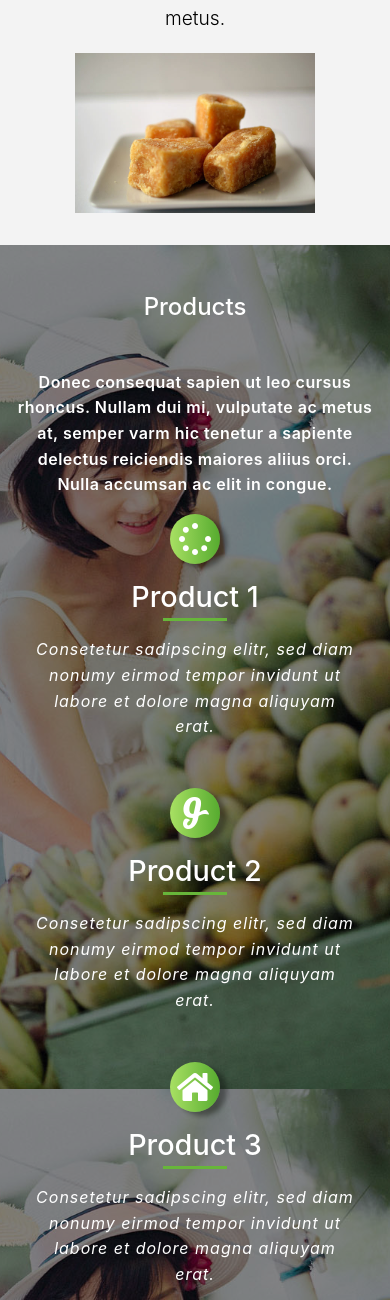
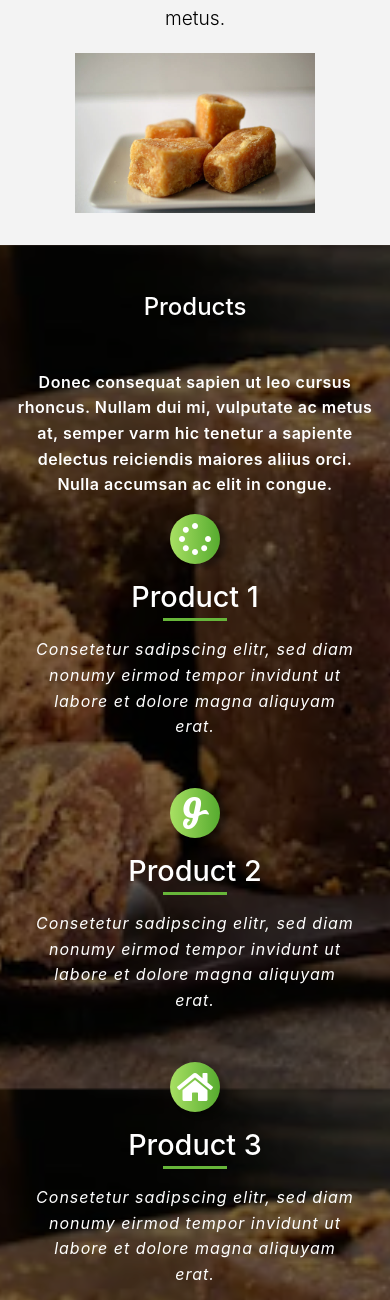
Before and after one commit to yadhun/nemana-agro, a PHP site: page / in a window 390 px wide. Shown: the part 1312-2612 px from the top of the page. Run offline with PHP 8.4, Linux system fonts and the light colour scheme.

Commit message:
Add files via upload

```diff
--- a/css/style.css
+++ b/css/style.css
@@ -181,7 +181,6 @@ h3.w3f_title {
 
 .banner-main {
 	position: relative;
-
 }
 
 .banner-main:before {
@@ -1078,7 +1077,7 @@ ul.portfolio-area li figure {
 /*-- features--*/
 
 .features-agile {
-	background: url(../images/feature.jpg) no-repeat center;
+	background: url(../images/1.webp) no-repeat center;
 	background-size: cover;
 	background-attachment: fixed;
 	position: relative;
@@ -2354,11 +2353,11 @@ a.blog-button:hover {
 }
 
 @media screen and (max-width: 900px) {
+	.callbacks_tabs {
+		bottom: -50px;
+	}
 	.banner-main {
 		margin-top: 66px;
-	}
-	.callbacks_tabs {
-		bottom: -50px;
 	}
 }
 
@@ -2598,3 +2597,8 @@ a.blog-button:hover {
 }
 
 /* -- //Responsive code -- */
+@media screen and (max-width: 900px){
+	.address{
+		margin-top: 25px;
+	}
+}
```
